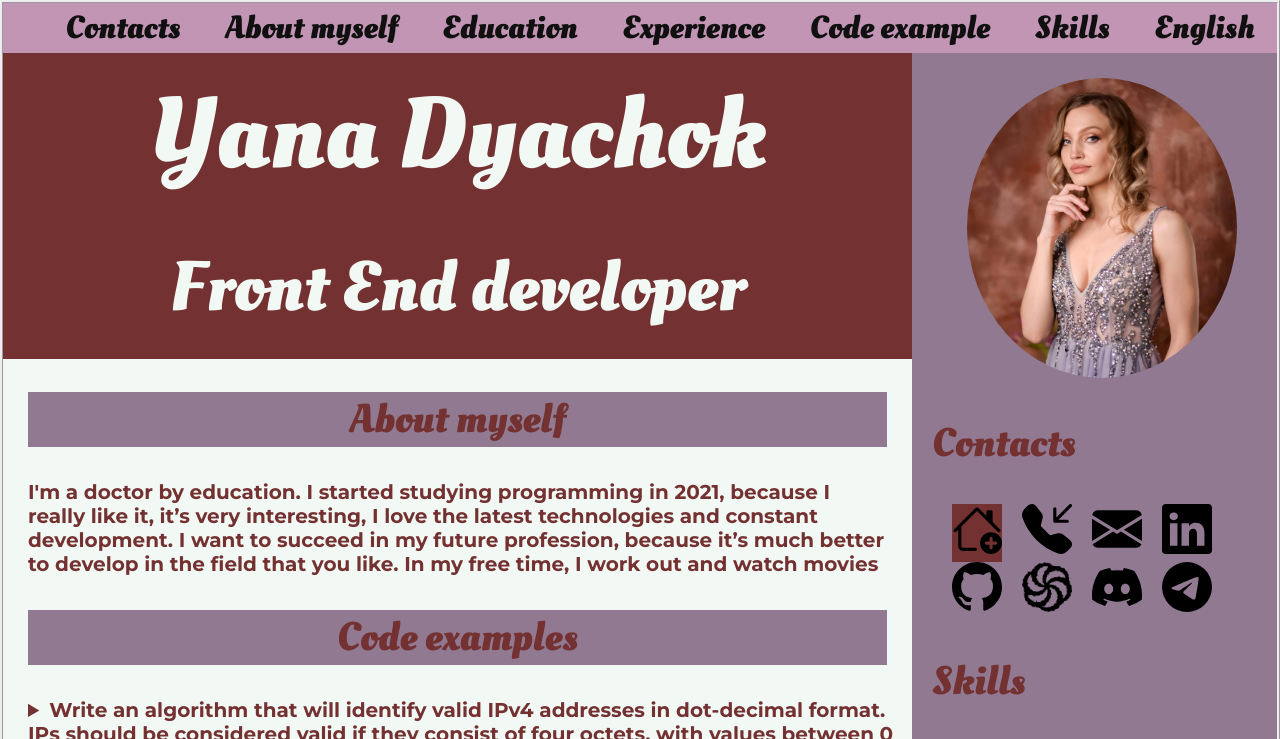
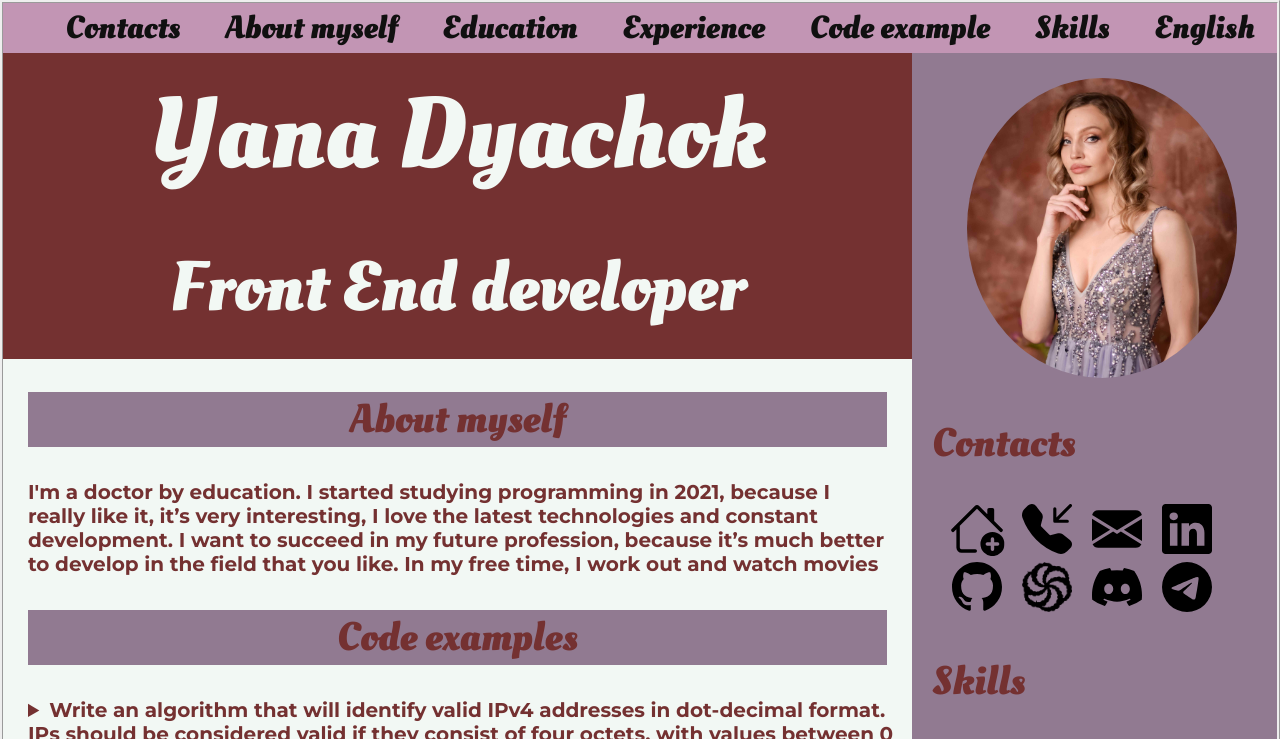
Before and after one commit to Yana-Dyachok/cv, a plain HTML site: page index.html in a window 1280 px wide. In both pictures the pointer is over the item 977 px from the left and 533 px from the top of the page. Shown: the top 739 px of the page. Drawn offline with Linux system fonts and the light colour scheme.

Commit message:
fix: change hover

```diff
--- a/style.css
+++ b/style.css
@@ -179,7 +179,8 @@
   }
 
   .item-contact:hover {
-    background-color: var(--user-color);
+    filter: drop-shadow(0.3125rem 0.3125rem 1.875rem --text-color);
+    transform: scale(1.1);
     cursor: pointer;
   }
 
```
